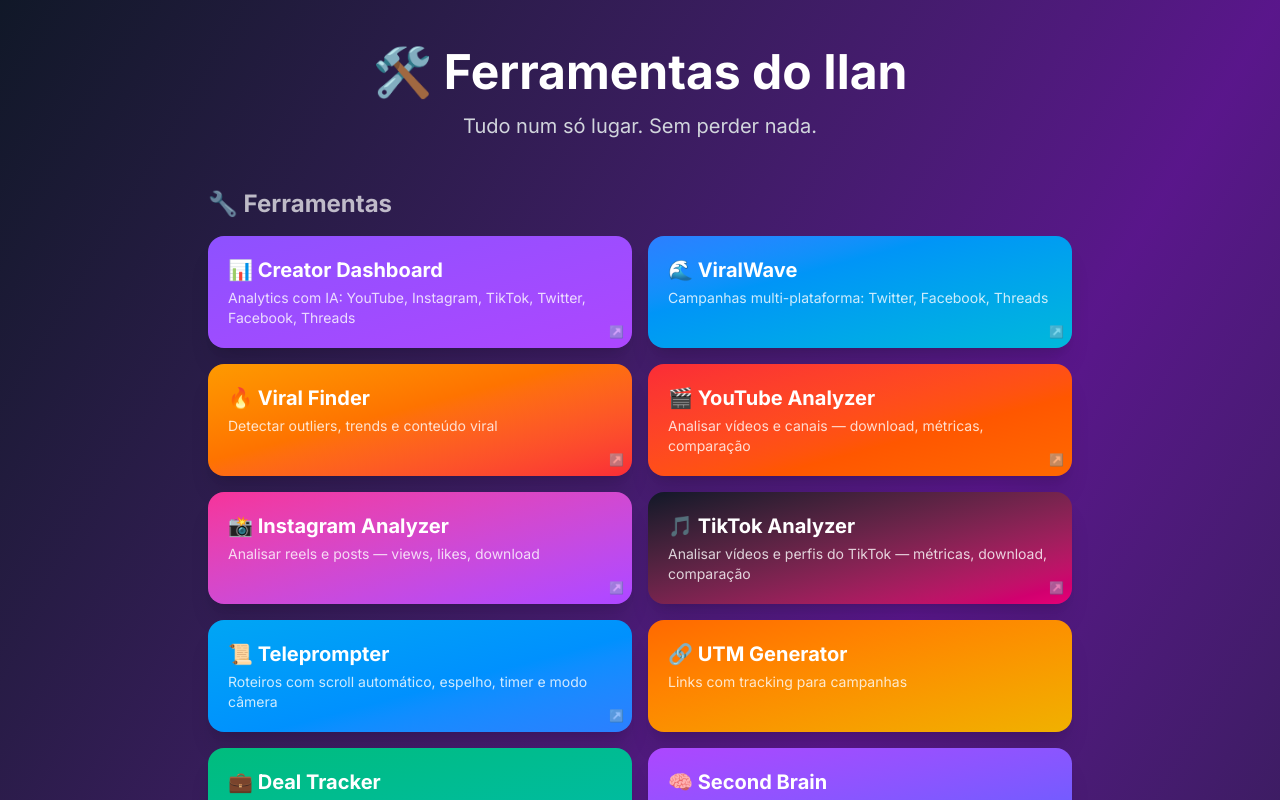
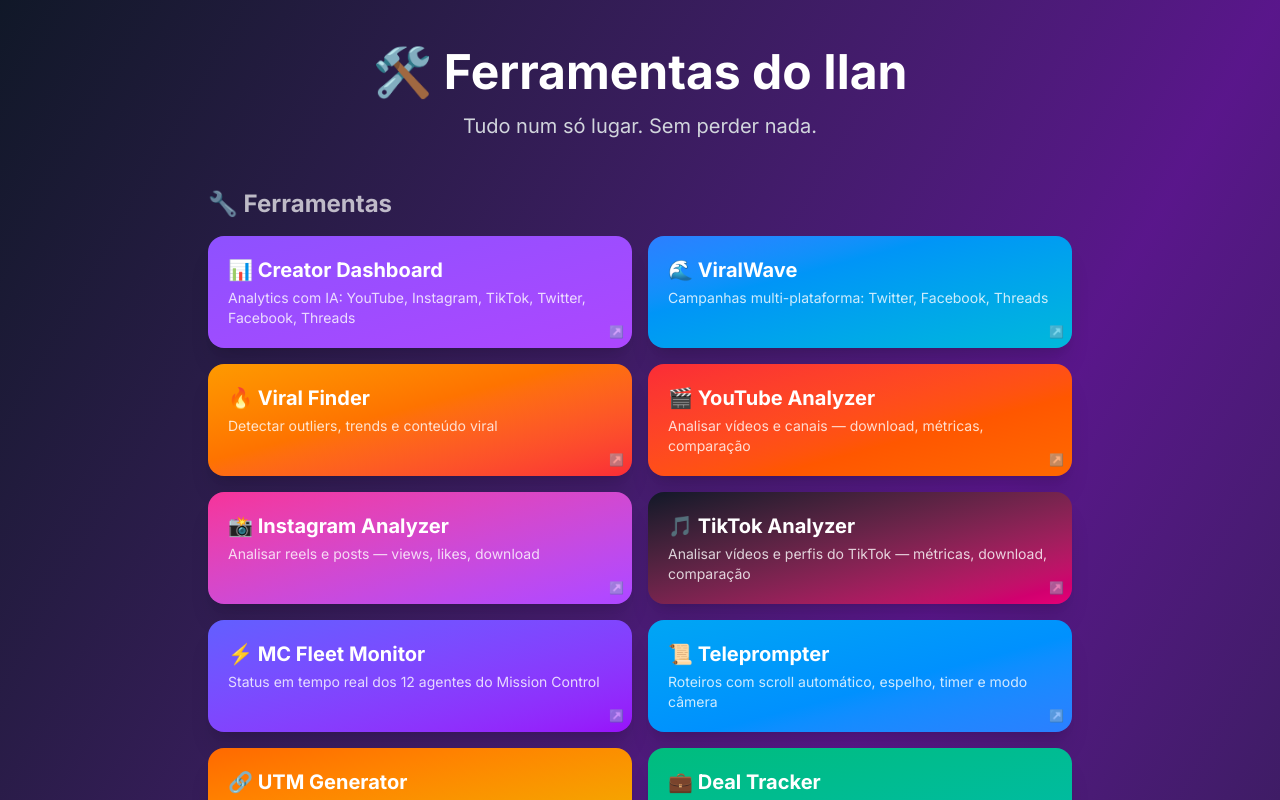
Before and after one commit to ilankriger-gmail/ilan-tools, a Next.js app: page / in a window 1280 px wide. Shown: the top 800 px of the page. Built offline with nearby package versions, Linux system fonts and the light colour scheme.

Commit message:
add MC Fleet Monitor to tools hub

```diff
--- a/app/page.tsx
+++ b/app/page.tsx
@@ -50,6 +50,14 @@
     href: 'https://youtube-analyzer-eosin.vercel.app/tiktok',
     external: true,
     color: 'from-gray-900 to-pink-600',
+    category: 'ferramenta',
+  },
+  {
+    name: '⚡ MC Fleet Monitor',
+    description: 'Status em tempo real dos 12 agentes do Mission Control',
+    href: 'https://2026-02-02-mc-fleet-monitor.vercel.app',
+    external: true,
+    color: 'from-indigo-500 to-purple-600',
     category: 'ferramenta',
   },
   {
```
